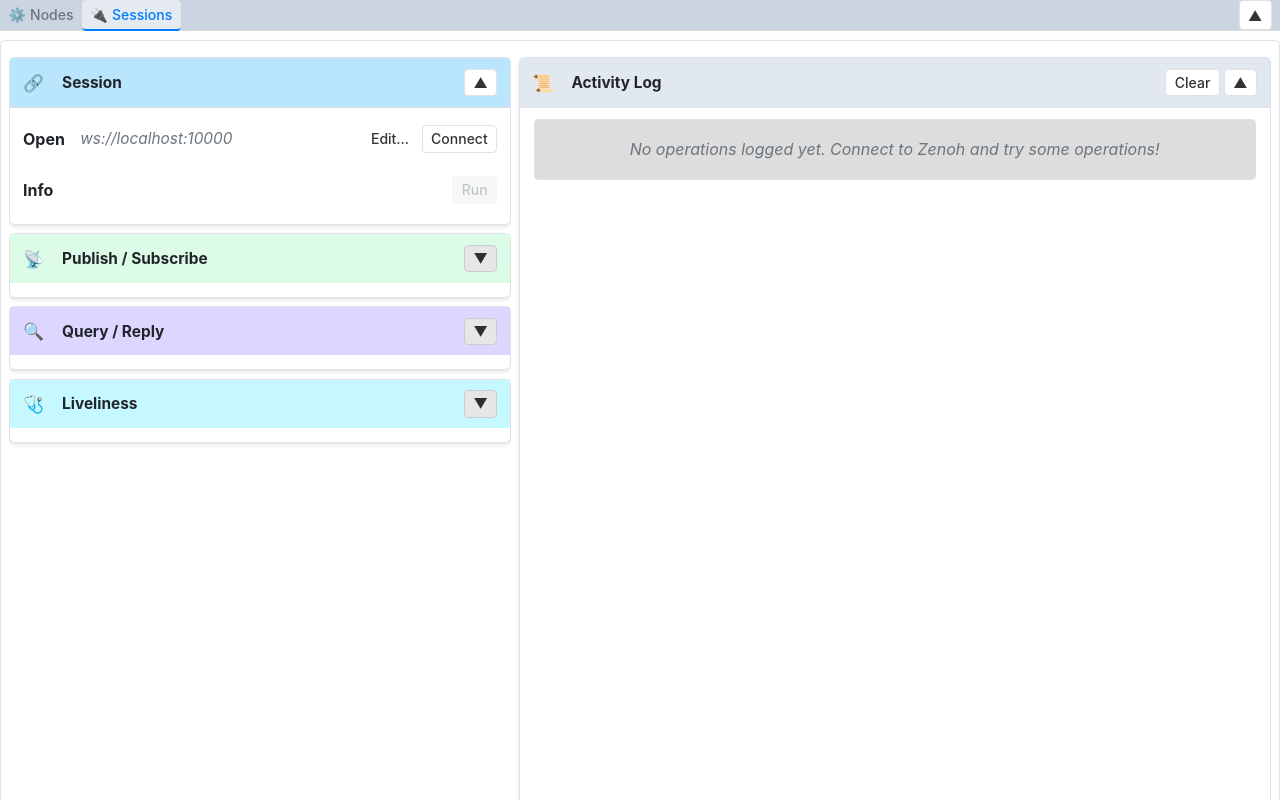
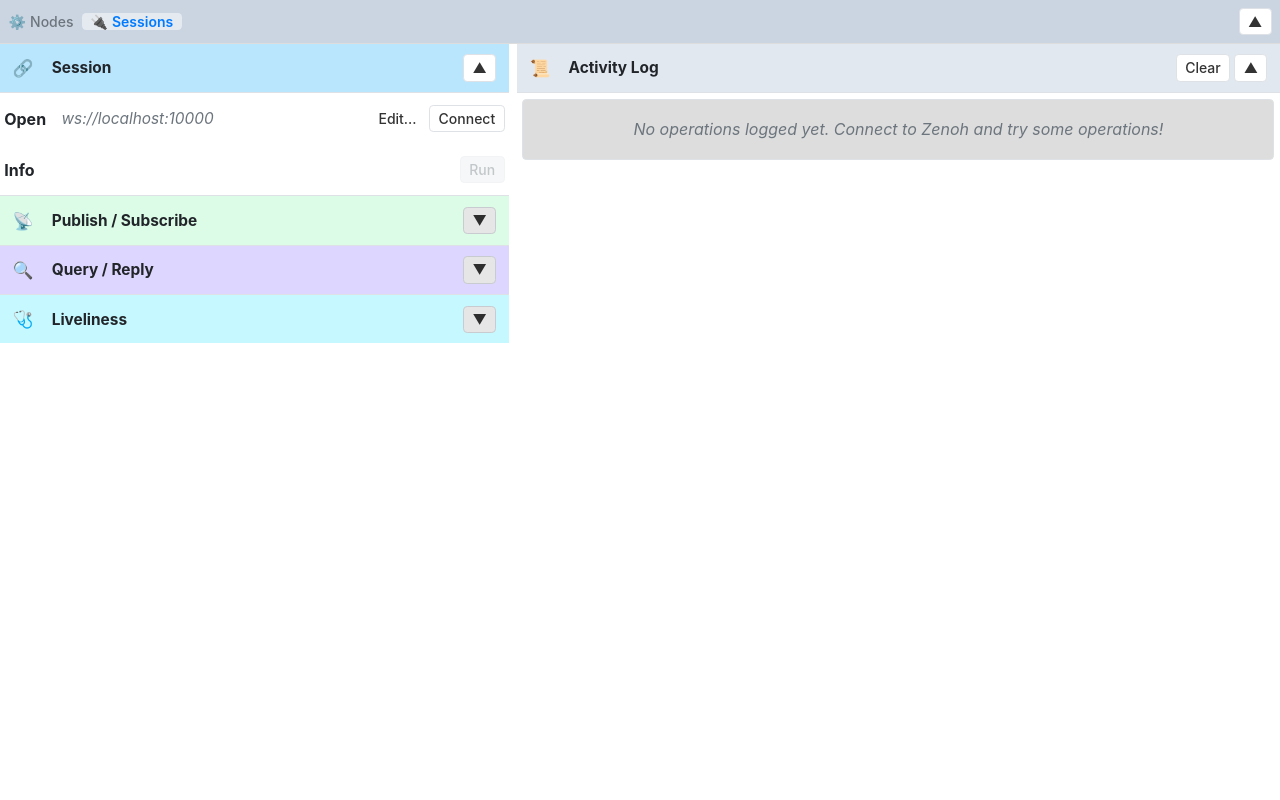
Before and after one commit to milyin/zenoh-sandbox, a Vue app: page /#/sessions in a window 1280 px wide. Built offline with nearby package versions, Linux system fonts and the light colour scheme.

Commit message:
styles for tabs updated

```diff
--- a/public/themes/boxed.css
+++ b/public/themes/boxed.css
@@ -10,6 +10,19 @@
   border-radius: var(--radius-lg);
   padding: var(--size-xl);
   margin: var(--size-md) 0;
+}
+
+/* Sections inside tab groups should fill space without extra margins */
+.section-tab-group .entity-group {
+  margin: 0;
+  border-radius: 0;
+  padding: 0;
+}
+
+/* Sections inside panels should not have outer margins */
+.entity-panel .entity-group {
+  margin: 0;
+  border-radius: 0;
 }
 
 .entity {
--- a/public/themes/flat.css
+++ b/public/themes/flat.css
@@ -31,11 +31,37 @@
   margin: var(--size-xl) 0;
 }
 
-.section-header {
+/* Sections inside tab groups should not have extra margins/borders */
+.section-tab-group .entity-group {
+  border: none;
+  box-shadow: none;
+  margin: 0;
+}
+
+/* Sections inside panels should not have outer margins */
+.entity-panel .entity-group {
+  margin: 0;
+  border: none;
+  border-bottom: 1px solid var(--flat-border-light);
+  box-shadow: none;
+}
+
+.entity-panel .entity-group:last-child {
+  border-bottom: none;
+}
+
+/* Section headers - but not in tab groups which have their own styling */
+.entity-group > .section-header {
   background-color: var(--flat-bg-secondary);
   border-bottom: 1px solid var(--flat-border-light);
   margin: calc(-1 * var(--size-xl));
   margin-bottom: var(--size-lg);
+  padding: var(--size-lg) var(--size-xl);
+}
+
+/* Tab group sections don't need the margin compensation */
+.section-tab-group .entity-group > .section-header {
+  margin: 0;
   padding: var(--size-lg) var(--size-xl);
 }
 
--- a/src/components/NodesEntityPanel.vue
+++ b/src/components/NodesEntityPanel.vue
@@ -118,6 +118,7 @@ const selectedRuntimeId = computed(() => {
   min-width: 350px;
   overflow-y: auto;
   border-right: 1px solid var(--border-color, #dee2e6);
+  background: var(--panel-bg, #f8fafc);
 }
 
 .config-diff {
--- a/src/components/SectionTabGroup.vue
+++ b/src/components/SectionTabGroup.vue
@@ -1,8 +1,8 @@
 <template>
   <div class="section-tab-group" :class="{ 'section-collapsed': collapsed }">
     <!-- Tab header with tabs and shared collapse button -->
-    <div class="tab-group-header">
-      <div class="tab-group-tabs">
+    <div class="section-header">
+      <div class="section-tabs">
         <button
           v-for="tab in registeredTabs"
           :key="tab.id"
@@ -14,7 +14,7 @@
           <span class="tab-title">{{ tab.title }}</span>
         </button>
       </div>
-      <div class="tab-group-actions">
+      <div class="section-actions">
         <slot name="actions" />
         <!-- Shared collapse button for all tabs -->
         <CheckButton
@@ -25,7 +25,7 @@
     </div>
 
     <!-- Tab content area (only shown when not collapsed) -->
-    <div v-if="!collapsed" class="tab-group-content">
+    <div v-if="!collapsed" class="section-content">
       <!-- Default slot renders all Section children directly -->
       <slot />
     </div>
@@ -121,15 +121,16 @@ provide<SectionTabGroupContext>(SECTION_TAB_GROUP_KEY, {
   width: 100%;
 }
 
-.tab-group-header {
+.section-header {
   display: flex;
-  align-items: stretch;
-  background: var(--section-default-bg, #cbd5e1);
+  align-items: center;
+  background-color: var(--section-default-bg, #cbd5e1);
   border-bottom: 1px solid var(--border-color, #ddd);
   flex-shrink: 0;
+  padding: var(--size-lg, 6px) 0;
 }
 
-.tab-group-tabs {
+.section-tabs {
   display: flex;
   gap: 0;
   flex: 1;
@@ -139,7 +140,7 @@ provide<SectionTabGroupContext>(SECTION_TAB_GROUP_KEY, {
   display: flex;
   align-items: center;
   gap: var(--size-md, 4px);
-  padding: var(--size-lg, 6px) var(--size-xl, 8px);
+  padding: 0 var(--size-xl, 8px);
   border: none;
   background: transparent;
   cursor: pointer;
@@ -147,8 +148,6 @@ provide<SectionTabGroupContext>(SECTION_TAB_GROUP_KEY, {
   font-weight: 500;
   color: var(--text-muted-color, #6c757d);
   transition: all 0.2s;
-  border-bottom: 2px solid transparent;
-  margin-bottom: -1px;
 }
 
 .tab-button:hover {
@@ -158,8 +157,8 @@ provide<SectionTabGroupContext>(SECTION_TAB_GROUP_KEY, {
 
 .tab-button.active {
   color: var(--primary-color, #007bff);
-  border-bottom-color: var(--primary-color, #007bff);
   background: var(--tab-active-bg, rgba(255, 255, 255, 0.5));
+  font-weight: 600;
 }
 
 .tab-icon {
@@ -170,14 +169,14 @@ provide<SectionTabGroupContext>(SECTION_TAB_GROUP_KEY, {
   white-space: nowrap;
 }
 
-.tab-group-actions {
+.section-actions {
   display: flex;
   align-items: center;
   gap: var(--size-md, 4px);
   padding: 0 var(--size-xl, 8px);
 }
 
-.tab-group-content {
+.section-content {
   flex: 1;
   display: flex;
   flex-direction: column;
@@ -185,15 +184,7 @@ provide<SectionTabGroupContext>(SECTION_TAB_GROUP_KEY, {
   min-height: 0;
 }
 
-.tab-pane {
-  flex: 1;
-  display: flex;
-  flex-direction: column;
-  overflow: hidden;
-  min-height: 0;
-}
-
-.section-collapsed .tab-group-header {
+.section-collapsed .section-header {
   border-bottom: none;
 }
 </style>
--- a/src/views/NodesSection.vue
+++ b/src/views/NodesSection.vue
@@ -40,6 +40,7 @@ const $route = useRoute();
   display: flex;
   height: 100%;
   width: 100%;
+  background: var(--content-bg, #fff);
 }
 
 .content-panel {
@@ -47,5 +48,6 @@ const $route = useRoute();
   overflow-y: auto;
   display: flex;
   flex-direction: column;
+  min-width: 0;
 }
 </style>
```
